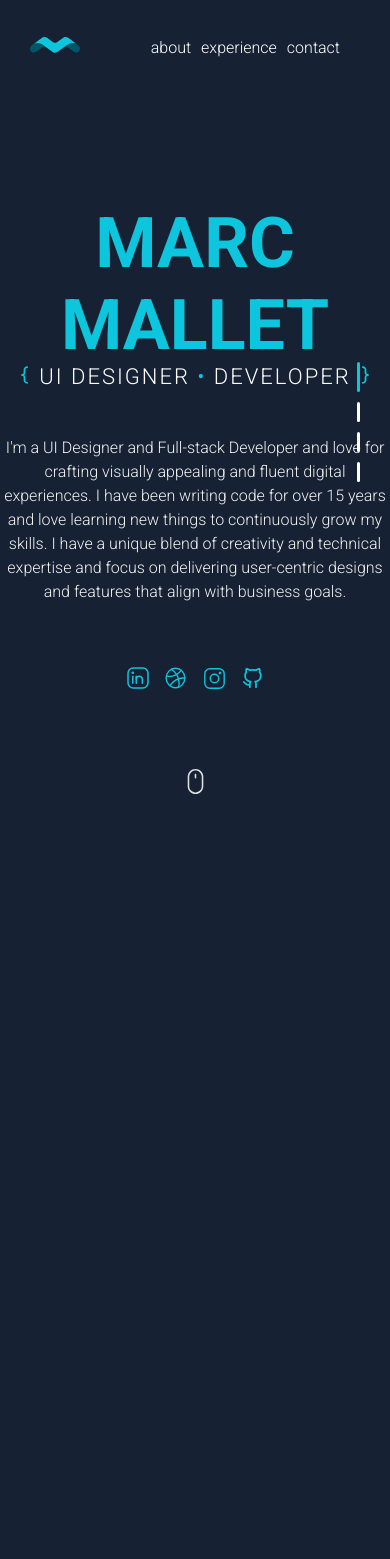
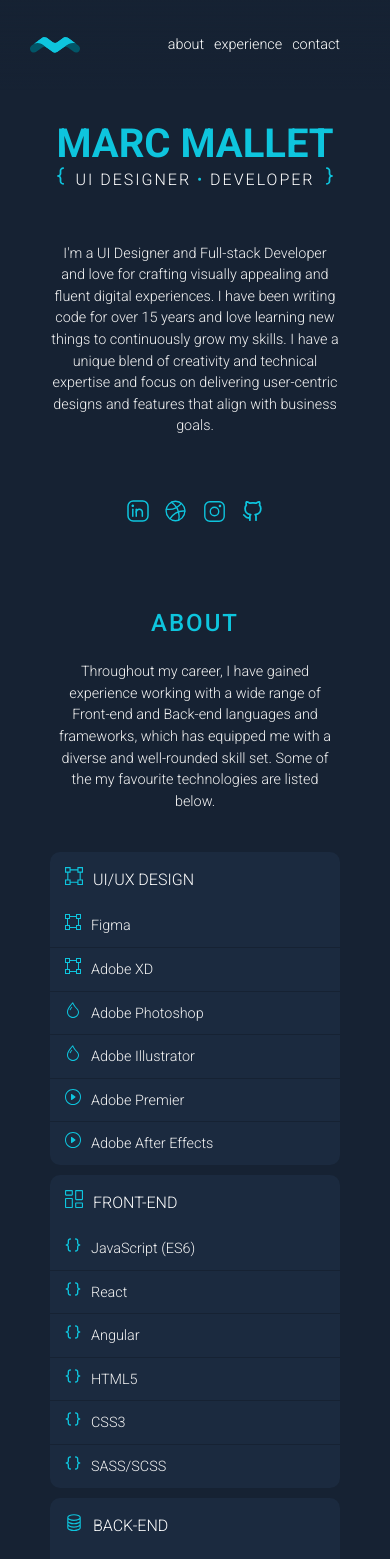
Before and after one commit to marcmallet/personal-website, a React (Vite) app: page / in a window 390 px wide. Shown: the top 1559 px of the page. Before the commit the page ends 844 px from the top, so only its background shows below. Built offline with nearby package versions, Linux system fonts and the light colour scheme.

Commit message:
Cleanup and make responsive

```diff
--- a/src/Application.scss
+++ b/src/Application.scss
@@ -77,6 +77,7 @@ p {
   display: block;
   margin: 0 auto;
   padding-block: 20px;
+  max-width: 700px;
 }
 
 #root {
@@ -107,47 +108,39 @@ p {
 }
 
 
-/*
-#root {
-  max-width: 1280px;
-  margin: 0 auto;
-  padding: 0;
-  background: red;
-}
 
-.logo {
-  height: 6em;
-  padding: 1.5em;
-  will-change: filter;
-  transition: filter 300ms;
-}
-.logo:hover {
-  filter: drop-shadow(0 0 2em #646cffaa);
-}
-.logo.react:hover {
-  filter: drop-shadow(0 0 2em #61dafbaa);
-}
+@media screen and (max-width: $viewport-mobile) {
+  body {
+    height: unset;
+    font-size: 0.9rem;
+    line-height: 1.5;
+  }
 
-@keyframes logo-spin {
-  from {
-    transform: rotate(0deg);
+  h2 { font-size: 1.5rem; }
+  h3 { font-size: 1rem; }
+
+  p {
+    max-width: unset;
+    font-size: 0.9rem;
   }
-  to {
-    transform: rotate(360deg);
+
+  .hidden {
+    opacity: unset;
+    transform: unset;
+  }
+
+  .visible {
+    opacity: unset;
+    transform: unset;
+    transition: unset;
+  }
+
+  #root {
+    height: auto;
+
+    section {
+      display: block;
+      height: auto;
+    }
   }
 }
-
-@media (prefers-reduced-motion: no-preference) {
-  a:nth-of-type(2) .logo {
-    animation: logo-spin infinite 20s linear;
-  }
-}
-
-.card {
-  padding: 2em;
-}
-
-.read-the-docs {
-  color: #888;
-}
-*/
--- a/src/commen/container.scss
+++ b/src/commen/container.scss
@@ -1,3 +1,5 @@
+@import "./variables";
+
 .container {
   text-align: center;
   height: 100vh;
@@ -14,3 +16,20 @@
     max-width: 900px;
   }
 }
+
+
+@media screen and (max-width: $viewport-mobile) {
+  .container {
+    text-align: center;
+    height: auto;
+    width: 100%;
+    position: relative;
+    display: block;
+
+    .content {
+      width: auto;
+      margin: 0 50px;
+      padding-bottom: 30px;
+    }
+  }
+}
--- a/src/commen/variables.scss
+++ b/src/commen/variables.scss
@@ -1,6 +1,9 @@
+$viewport-mobile: 700px;
 $font: 'Roboto', Arial, sans-serif;
 
 $color-primary: #0EC5DE;
 $color-secondary: #162233;
+$color-secondary-rgb-1: rgba(22, 34 ,51, 1);
+$color-secondary-rgb-0: rgba(22, 34 ,51, 0);
 $color-body: #F3F3F3;
 $color-white: #FFFFFF;
--- a/src/components/header/Header.module.scss
+++ b/src/components/header/Header.module.scss
@@ -6,7 +6,8 @@ header {
   top: 0;
   width: 100%;
   z-index: 11;
-  padding-top: 20px;
+  padding: 20px 0;
+  background: linear-gradient(to bottom, $color-secondary-rgb-1, $color-secondary-rgb-0);
 
   .logo {
     flex: 0 0 auto;
--- a/src/components/progress/Progress.module.scss
+++ b/src/components/progress/Progress.module.scss
@@ -48,3 +48,11 @@ nav {
     }
   }
 }
+
+@media screen and (max-width: $viewport-mobile) {
+  nav {
+    &.progress {
+      display: none;
+    }
+  }
+}
--- a/src/components/sections/About.jsx
+++ b/src/components/sections/About.jsx
@@ -11,7 +11,7 @@ const DEFAULT_WORK = {
       icon: styles.icon_sqaure
     },
     {
-      tech: "Adobe Photoshop<",
+      tech: "Adobe Photoshop",
       icon: styles.icon_drop
     },
     {
--- a/src/components/sections/About.module.scss
+++ b/src/components/sections/About.module.scss
@@ -4,10 +4,6 @@
 
 .container {
   .content {
-    p {
-      max-width: 700px;
-    }
-
     .grid {
       display: flex;
       width: 100%;
@@ -105,3 +101,30 @@
     }
   }
 }
+
+@media screen and (max-width: $viewport-mobile) {
+  .container {
+    .content {
+      .grid {
+        flex-direction: column;
+        min-height: unset;
+
+        .column {
+          h3 {
+            padding: 15px;
+
+            &.design::before, &.frontend::before, &.backend::before {
+              width: 18px;
+              height: 18px;
+            }
+          }
+          ul {
+            li {
+              padding: 10px 15px;
+            }
+          }
+        }
+      }
+    }
+  }
+}
--- a/src/components/sections/Contact.module.scss
+++ b/src/components/sections/Contact.module.scss
@@ -4,10 +4,6 @@
 
 .container {
   .content {
-    p {
-      max-width: 700px;
-    }
-
     a.contact {
       margin-top: 20px;
       display: inline-block;
@@ -70,3 +66,16 @@
     }
   }
 }
+
+@media screen and (max-width: $viewport-mobile) {
+  .container {
+    ul {
+      position: relative;
+      bottom: unset;
+      width: 100%;
+      padding: 0 0 30px;
+      list-style: none;
+      gap: 10px;
+    }
+  }
+}
--- a/src/components/sections/Experience.jsx
+++ b/src/components/sections/Experience.jsx
@@ -31,7 +31,7 @@ function Experience() {
   return (
     <div className={`${styles.container} hidden`}>
       <div className={styles.content}>
-        <h2>Worked Experience</h2>
+        <h2>Work Experience</h2>
         <div className={styles.timeline}>
           {DEFAULT_EXPERIENCE.map((item, index) => {
             const tags = item.tags
--- a/src/components/sections/Experience.module.scss
+++ b/src/components/sections/Experience.module.scss
@@ -113,3 +113,55 @@
     }
   }
 }
+
+@media screen and (max-width: $viewport-mobile) {
+  .container {
+    .content {
+
+      .timeline {
+        padding-bottom: 30px;
+
+        .item {
+          display: flex;
+          flex-wrap: unset;
+
+          .company {
+            .tags {
+              display: flex;
+              flex-wrap: wrap;
+            }
+          }
+
+          .date {
+            flex: unset;
+            width: 80px;
+            padding: 20px 0;
+            text-align: left;
+          }
+
+          &:nth-child(even) {
+            flex-direction: inherit;
+            .company {
+              text-align: left;
+              .tags {
+                flex-direction: inherit;
+              }
+
+              &::before {
+                left: -2px;
+                right: unset;
+              }
+            }
+            .date {
+              text-align: left;
+            }
+          }
+        }
+
+        &::before {
+          left: 80px;
+        }
+      }
+    }
+  }
+}
--- a/src/components/sections/Hero.module.scss
+++ b/src/components/sections/Hero.module.scss
@@ -7,13 +7,6 @@
 
   .content {
     padding-top: 50px;
-
-    img {
-      margin: 0 auto 30px;
-      display: block;
-      text-align: center;
-      height: 70px;
-    }
 
     hgroup {
       display: block;
@@ -48,10 +41,6 @@
           background-size: contain;
         }
       }
-    }
-
-    p {
-      max-width: 700px;
     }
 
     ul {
@@ -102,3 +91,21 @@
     background-size: contain;
   }
 }
+
+@media screen and (max-width: $viewport-mobile) {
+  .container {
+    .content {
+      padding-top: 120px;
+
+      hgroup {
+        h1 { font-size: 2.5rem; }
+        h2 {
+          font-size: 1rem;
+          font-weight: 200;
+          line-height: 1.6rem;
+        }
+      }
+    }
+    .mouse { display: none;}
+  }
+}
```
